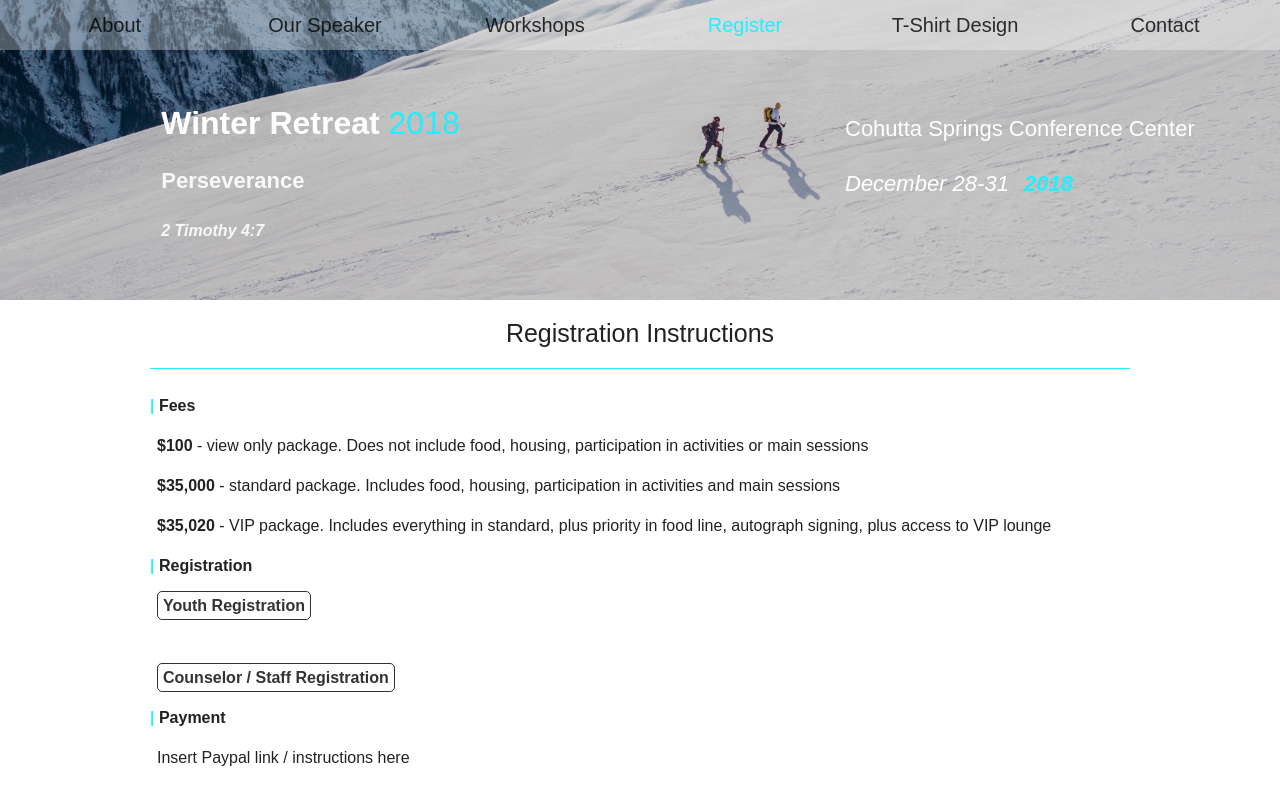
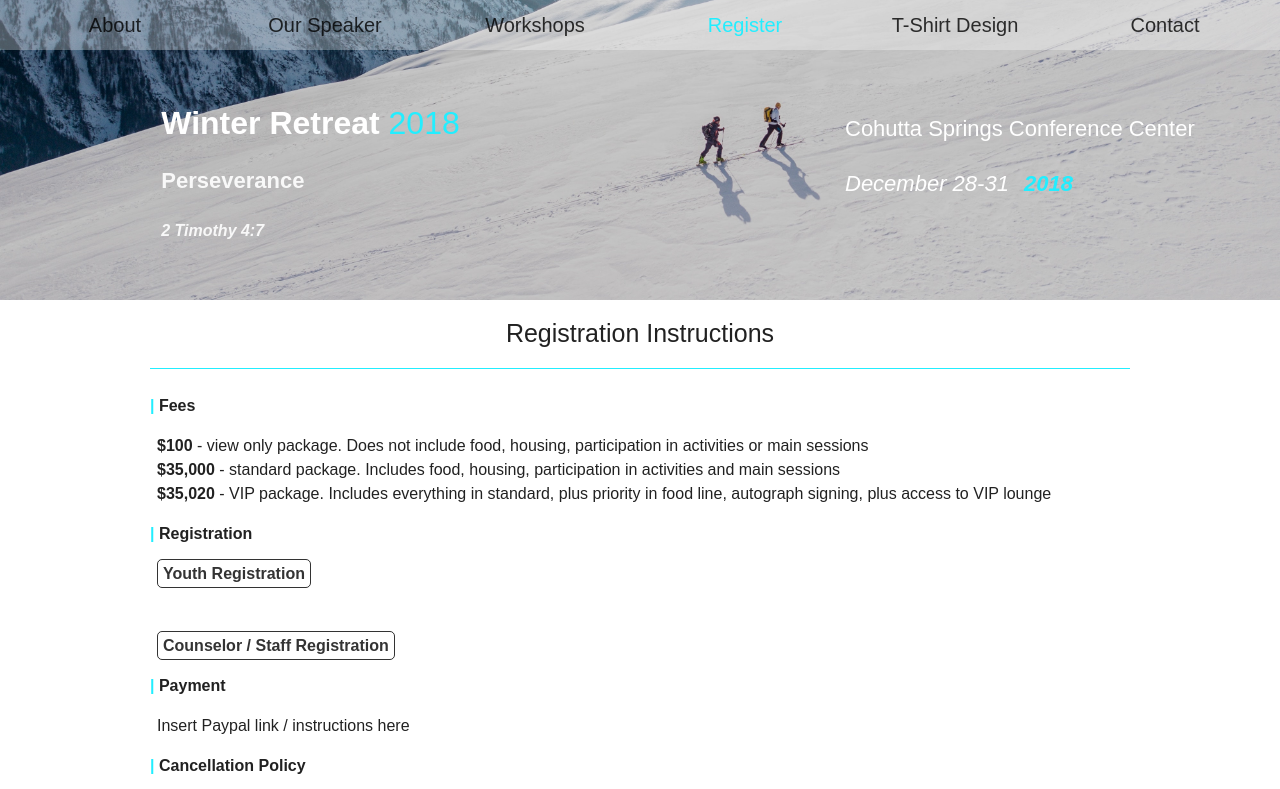
Before and after one commit to yangcs907/winterretreat2018, a React (Create React App) app: page /Register in a window 1280 px wide. Shown: the top 789 px of the page. Built offline with nearby package versions, Linux system fonts and the light colour scheme.

Commit message:
updated package.json

```diff
--- a/package.json
+++ b/package.json
@@ -1,6 +1,9 @@
 {
   "name": "winterretreat2018",
   "version": "0.1.0",
+  "engines": {
+    "node": "10.1.0"
+  },
   "private": true,
   "dependencies": {
     "@material-ui/core": "^3.3.1",
--- a/src/Register.js
+++ b/src/Register.js
@@ -9,9 +9,11 @@ class Register extends Component {
         <p id="contentTitle">Registration Instructions</p>
           <p><span id="break">|&nbsp;</span><span>Fees</span></p>
           <p id="textBody">
-            <p><span style={{fontWeight:"bold"}}>$100</span> - view only package. Does not include food, housing, participation in activities or main sessions</p>
-            <p><span style={{fontWeight:"bold"}}>$35,000</span> - standard package. Includes food, housing, participation in activities and main sessions</p>
-            <p><span style={{fontWeight:"bold"}}>$35,020</span> - VIP package. Includes everything in standard, plus priority in food line, autograph signing, plus access to VIP lounge</p>
+            <span style={{fontWeight:"bold"}}>$100</span> - view only package. Does not include food, housing, participation in activities or main sessions
+              <br></br>
+            <span style={{fontWeight:"bold"}}>$35,000</span> - standard package. Includes food, housing, participation in activities and main sessions
+              <br></br>
+            <span style={{fontWeight:"bold"}}>$35,020</span> - VIP package. Includes everything in standard, plus priority in food line, autograph signing, plus access to VIP lounge
           </p>
           <p><span id="break">|&nbsp;</span><span>Registration</span></p>
           <p id="textBody">
```
